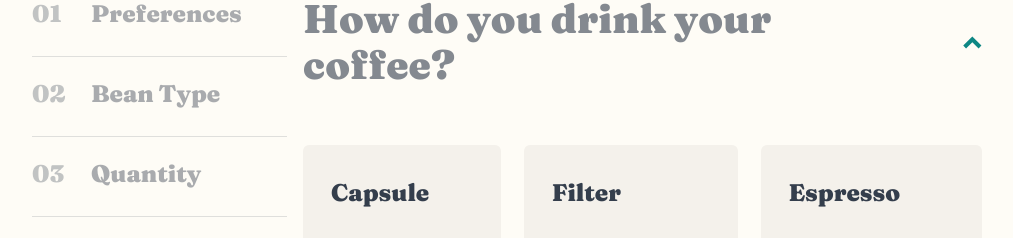
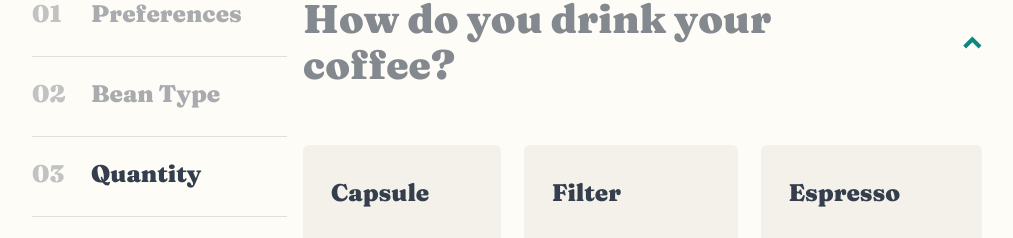
Before and after one commit to CodeHunt101/beanly-coffee, a Next.js app: page /create-plan in a window 1280 px wide. Shown: the part 1384-1622 px from the top of the page, without its empty margins (133-1146 px from the left). Built offline with nearby package versions, Linux system fonts and the light colour scheme.

Commit message:
add scrollspy functionallity

```diff
--- a/app/create-plan/_sections/plan/CreatePlanSection.module.scss
+++ b/app/create-plan/_sections/plan/CreatePlanSection.module.scss
@@ -48,7 +48,11 @@
     }
 
     .selected {
-      @include text-colour($clr-primary);
+      @include text-colour($clr-primary, 50%);
+    }
+
+    .active {
+      @include text-colour($clr-dark);
     }
 
     &:hover,
--- a/app/create-plan/_sections/plan/StepsList.tsx
+++ b/app/create-plan/_sections/plan/StepsList.tsx
@@ -1,10 +1,12 @@
 import Link from "next/link";
 import styles from "./CreatePlanSection.module.scss";
-import { useContext } from "react";
+import { useContext, useEffect, useState } from "react";
 import { PlanContext, PlanContextType } from "@/app/_context/planContext";
 
 const StepList = () => {
   const { selectedOptions } = useContext<PlanContextType>(PlanContext);
+  const [activeStep, setActiveStep] = useState<number | null>(null);
+
   const steps = [
     "Preferences",
     "Bean Type",
@@ -12,6 +14,26 @@ const StepList = () => {
     "Grind Option",
     "Deliveries",
   ];
+
+  useEffect(() => {
+    const handleScroll = () => {
+      const scrollPosition = window.scrollY + 115; // Adjust for the 115px offset
+      const sections = steps.map((_, index) =>
+        document.getElementById(`question-${index + 1}`),
+      );
+
+      for (let i = sections.length - 1; i >= 0; i--) {
+        const section = sections[i];
+        if (section && section.offsetTop <= scrollPosition) {
+          setActiveStep(i);
+          break;
+        }
+      }
+    };
+
+    window.addEventListener("scroll", handleScroll);
+    return () => window.removeEventListener("scroll", handleScroll);
+  }, []);
 
   return (
     <ol className={`${styles.stepList} ff-serif`}>
@@ -25,7 +47,11 @@ const StepList = () => {
             >
               0{index + 1}
             </span>
-            <span className={styles.step}>{step}</span>
+            <span
+              className={`${styles.step} ${activeStep === index ? styles.active : ""}`}
+            >
+              {step}
+            </span>
           </Link>
         </li>
       ))}
```
Also changed, not shown: 1 other file (tests, documents, lock files or other folders).
